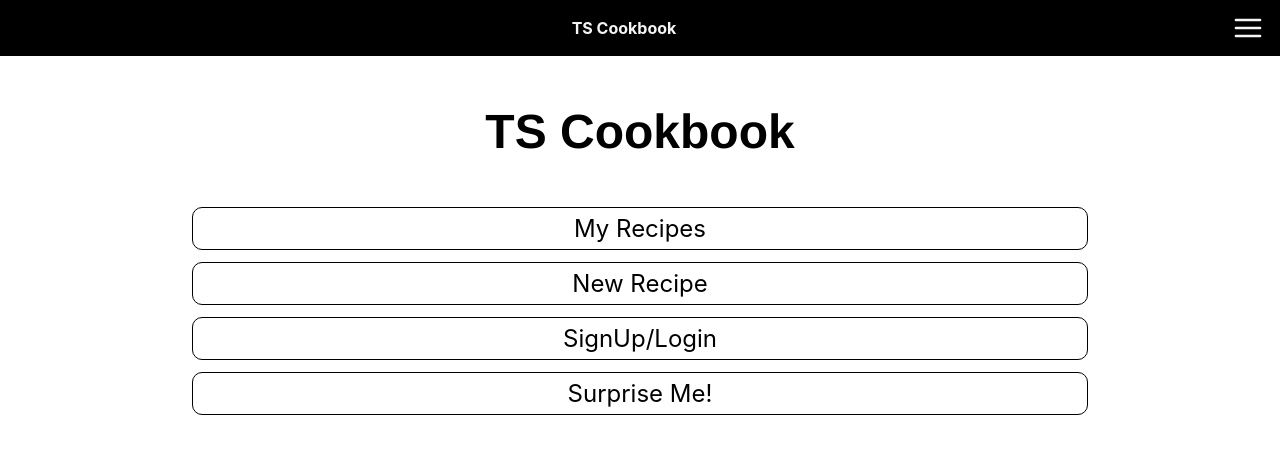
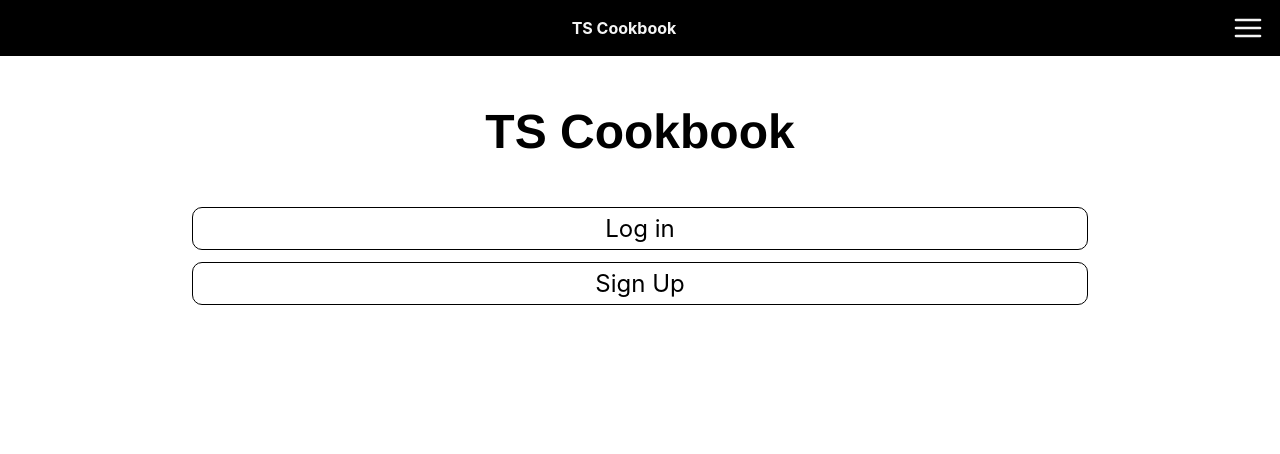
Before and after one commit to Smoopfrog/tscookbook, a React (Create React App) app in the folder frontend/: page / in a window 1280 px wide. Shown: the top 454 px of the page. Built offline with nearby package versions, Linux system fonts and the light colour scheme.

Commit message:
create different layouts for homepage based on user log in status

```diff
--- a/frontend/src/Components/Header.tsx
+++ b/frontend/src/Components/Header.tsx
@@ -20,6 +20,7 @@ const Header = () => {
   const user = useAppSelector(selectUser);
   const path = useLocation().pathname;
   let isEditPath = false;
+
   const handleLogout = () => {
     UsersApi.logout();
     handleMenuAside();
--- a/frontend/src/Components/pages/HomePage.tsx
+++ b/frontend/src/Components/pages/HomePage.tsx
@@ -1,23 +1,38 @@
 import { Link } from "react-router-dom";
 import "../../Styles/HomePage.css";
+import { useAppSelector } from "../../hooks";
+import { selectUser } from "../../slices/userSlice";
 
 const HomePage = () => {
+  const user = useAppSelector(selectUser);
+
   return (
     <section className="homepage">
       <h1>TS Cookbook</h1>
       <ul className="nav-list">
+        {user.username ? (
+          <>
             <Link className="nav-item" to="/myrecipes">
               My Recipes
             </Link>
             <Link className="nav-item" to="/newrecipe">
               New Recipe
             </Link>
-        <Link className="nav-item" to="/signup">
-          SignUp/Login
-        </Link>
+
             <Link className="nav-item" to="/">
               Surprise Me!
             </Link>
+          </>
+        ) : (
+          <>
+            <Link className="nav-item" to="/login">
+              Log in
+            </Link>
+            <Link className="nav-item" to="/signup">
+              Sign Up
+            </Link>
+          </>
+        )}
       </ul>
     </section>
   );
```
Lines whose indentation alone changed are shown as unchanged.
